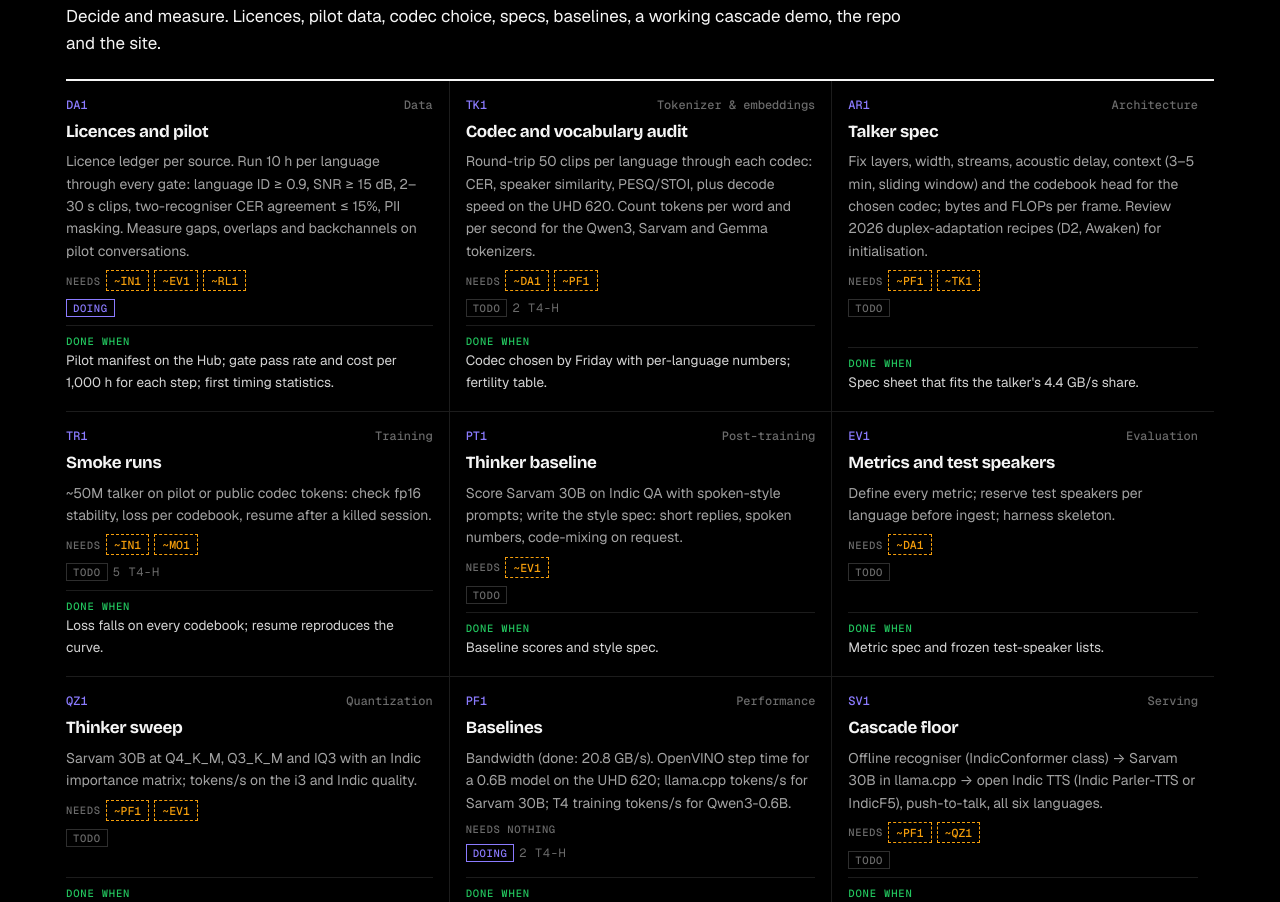
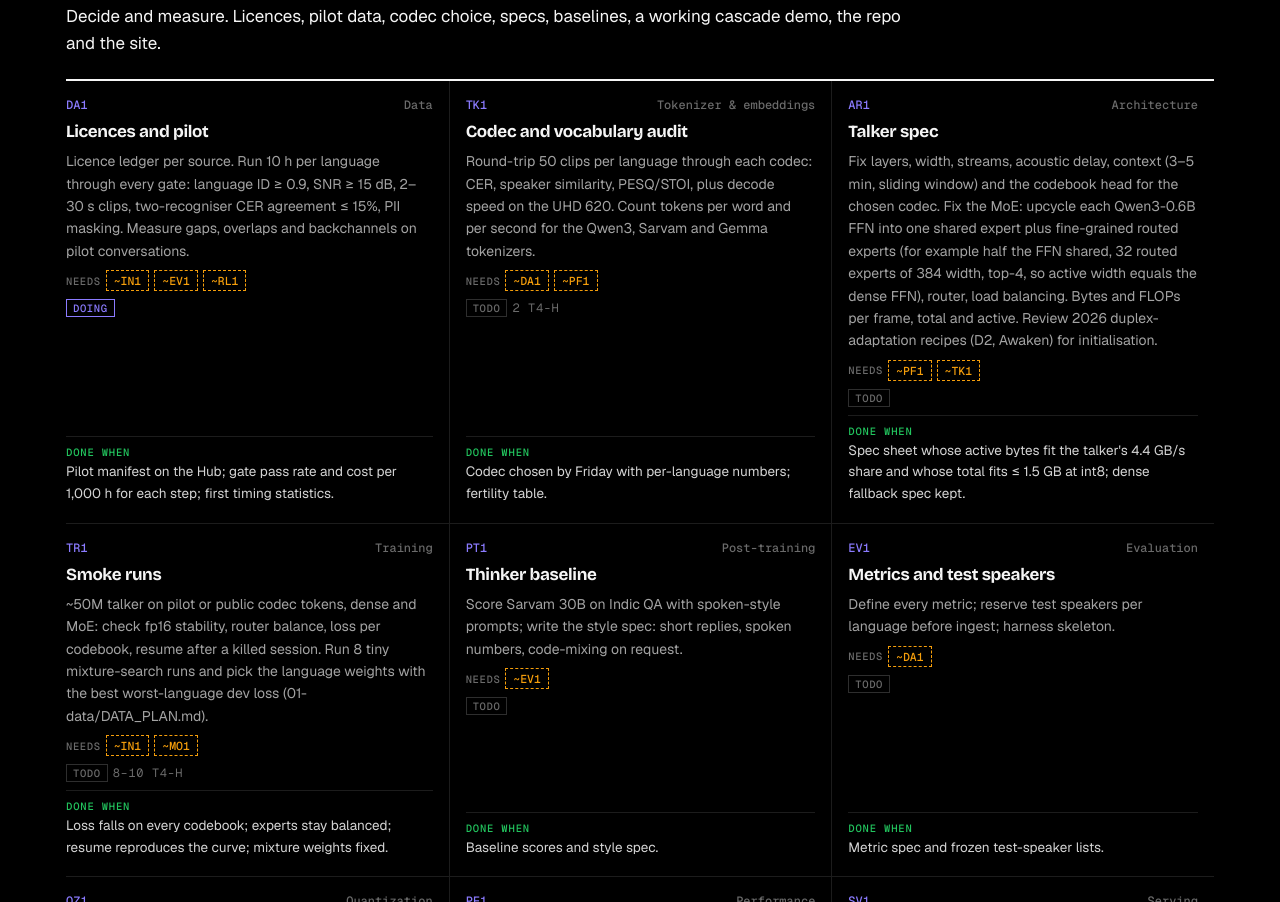
Before and after one commit to TEJASKUMAR-REDDY-J/Formant, a plain HTML site: page site/plan.html in a window 1280 px wide. Shown: the part 1898-2800 px from the top of the page. Drawn offline with nearby package versions, Linux system fonts and the light colour scheme.

Commit message:
Plan v10: talker becomes a Mixture-of-Experts upcycled from Qwen3-0.6B
AR: ~1.4B total, ~0.5B active per frame (shared expert plus fine-grained
routed experts, active width equal to the dense FFN), dense 0.6B kept as
fallback. TR: dense vs MoE smoke runs and mixture search in TR1; ZeRO-2,
8-bit AdamW and global-batch load balancing in TR2; GPU estimates raised
to 307-464 T4-hours. QZ calibrates every expert, PF1 measures expert
dispatch on the UHD 620, MO tracks expert use per language. Adds the
Qwen3-Omni reference, an MoE-on-iGPU risk, and updates the site and README.

```diff
--- a/site/plan-data.js
+++ b/site/plan-data.js
@@ -6,7 +6,7 @@
    status: "todo" | "doing" | "done" | "cut" */
 window.PLAN = {
   name: "Formant",
-  version: "v9",
+  version: "v10",
   updated: "2026-11-20",
   goal: "Formant v0.1 in four weeks: an offline voice agent on one i3 laptop that holds a full-duplex conversation in Hindi, English and Hinglish, with Bengali, Marathi, Tamil and Telugu answered through the cascade fallback until v0.2.",
   constraints: [
@@ -56,13 +56,13 @@ window.PLAN = {
     {
       code: "AR", num: "03", folder: "03-architecture", name: "Architecture",
       means: "The shape of every model and how they connect: the talker, its codebook head, the thinker, the turn-state signals and the thinker–talker link.",
-      scope: ["Talker: Qwen3-0.6B over 80 ms frames, user + own audio streams, inner-monologue text", "Codebook head: depth transformer for RVQ codecs, parallel heads for FSQ codecs", "Thinker: Sarvam 30B (2.4B active) on the CPU", "Text-only thinker → talker coupling"],
+      scope: ["Talker: Mixture-of-Experts upcycled from Qwen3-0.6B, ~1.4B total and ~0.5B active per 80 ms frame; user + own audio streams, inner-monologue text", "Codebook head: depth transformer for RVQ codecs, parallel heads for FSQ codecs", "Thinker: Sarvam 30B (2.4B active) on the CPU", "Text-only thinker → talker coupling"],
       out: ["Hidden-state coupling adapters (v0.2)", "Course 120B slice as the thinker (v0.2, depends on the course run)"],
-      expect: ["The talker shape is well trodden (Moshi pattern) and low risk", "Coupling is the novel part and the main design risk", "A 2B talker such as LFM3-Audio-2B would read ~1 GB every 80 ms at 4 bits, about 12.5 GB/s, which is too much for the i3's shared bus"],
+      expect: ["The streams follow the well-trodden Moshi pattern; the MoE body follows Qwen3-Omni's MoE talker", "MoE gives the talker ~3× the capacity of the dense 0.6B at the same bus traffic, because only the active experts are read each frame", "Expert dispatch speed on the UHD 620 is unproven; the dense Qwen3-0.6B talker stays as the fallback on the same data and tables", "Coupling is the novel part and the main design risk", "A 2B talker such as LFM3-Audio-2B would read ~1 GB every 80 ms at 4 bits, about 12.5 GB/s, which is too much for the i3's shared bus"],
       inputs: ["Measured budgets (08-performance)", "Codec choice (02-tokenizer)", "Thinker speed (07-quantization)"],
       outputs: ["Spec sheets and interface definitions → 04-training, 05-post-training, 09-serving"],
       cells: [
-        { id: "AR1", title: "Talker spec", goal: "Fix layers, width, streams, acoustic delay, context (3–5 min, sliding window) and the codebook head for the chosen codec; bytes and FLOPs per frame. Review 2026 duplex-adaptation recipes (D2, Awaken) for initialisation.", done: "Spec sheet that fits the talker's 4.4 GB/s share.", needs: ["~PF1", "~TK1"], gpu: "", status: "todo" },
+        { id: "AR1", title: "Talker spec", goal: "Fix layers, width, streams, acoustic delay, context (3–5 min, sliding window) and the codebook head for the chosen codec. Fix the MoE: upcycle each Qwen3-0.6B FFN into one shared expert plus fine-grained routed experts (for example half the FFN shared, 32 routed experts of 384 width, top-4, so active width equals the dense FFN), router, load balancing. Bytes and FLOPs per frame, total and active. Review 2026 duplex-adaptation recipes (D2, Awaken) for initialisation.", done: "Spec sheet whose active bytes fit the talker's 4.4 GB/s share and whose total fits ≤ 1.5 GB at int8; dense fallback spec kept.", needs: ["~PF1", "~TK1"], gpu: "", status: "todo" },
         { id: "AR2", title: "Thinker and turn state", goal: "Confirm Sarvam 30B at the QZ1 setting. Define the talker's turn-state outputs (end-of-turn, backchannel, barge-in), following plug-in turn detectors such as SoulX-Duplug and X2-Turn.", done: "Thinker fixed for v0.1: ≥ 5 tokens/s on the i3, fits ≤ 14 GB. Turn-state spec written.", needs: ["AR1", "QZ1", "PT1"], gpu: "", status: "todo" },
         { id: "AR3", title: "Coupling interface", goal: "Thinker streams its reply plan as text into the talker's monologue slot; turn-state goes back; the thinker drafts while the user is still talking. Compare with 2026 designs for linking duplex models to external LLMs (Context Spanning, MoshiRAG).", done: "Protocol spec and a working text-coupled loop on a T4.", needs: ["AR2", "TK2"], gpu: "", status: "todo" },
         { id: "AR4", title: "Review and v0.2 design", goal: "Use week-3 results to decide v0.2: adapters, five-language duplex, bigger voice set.", done: "Architecture note with v0.2 decisions.", needs: ["AR3", "TR3", "EV3"], gpu: "", status: "todo" }
@@ -72,15 +72,15 @@ window.PLAN = {
       code: "TR", num: "04", folder: "04-training", name: "Training",
       merged: "New section: the first draft had post-training but no pre-training, which is the largest GPU cost.",
       means: "Pre-training the talker: smoke runs, speech pre-training on the voice set, two-stream dialogue training, robustness.",
-      scope: ["Smoke runs on a small model", "0.6B speech pre-training on ~2–2.4k h, 2–3 epochs", "Hindi, English and Hinglish two-stream dialogue training", "Noise, crosstalk and echo robustness"],
+      scope: ["Smoke runs on a small model, dense vs MoE, and the data-mixture search", "MoE talker speech pre-training on ~2–2.4k h, 2–3 epochs, upcycled from Qwen3-0.6B", "Hindi, English and Hinglish two-stream dialogue training", "Noise, crosstalk and echo robustness"],
       out: ["Training on 5–10k h (v0.2)", "Duplex training in Bengali, Marathi, Tamil and Telugu (v0.2)"],
-      expect: ["About 20–30 T4-hours per epoch on ~2k h at realistic T4 efficiency", "fp16 only, so loss scaling must be watched", "Expect intelligible Hindi and English speech with natural turn timing; voice quality below Sarvam's Bulbul"],
+      expect: ["About 25–40 T4-hours per epoch on ~2k h at realistic T4 efficiency; expert dispatch costs ~20–30% over dense", "fp16 only, so loss scaling must be watched; the router runs in fp32 with a z-loss", "Upcycling, not training from scratch: ~334M frames is too little data for a fresh MoE", "Expect intelligible Hindi and English speech with natural turn timing; voice quality below Sarvam's Bulbul"],
       inputs: ["Token shards (01-data)", "Frozen tokenizers (02-tokenizer)", "Runner (10-infrastructure)", "Dashboards (11-monitoring)"],
       outputs: ["Talker checkpoints on the Hub → 05-post-training, 07-quantization, 09-serving"],
       cells: [
-        { id: "TR1", title: "Smoke runs", goal: "~50M talker on pilot or public codec tokens: check fp16 stability, loss per codebook, resume after a killed session.", done: "Loss falls on every codebook; resume reproduces the curve.", needs: ["~IN1", "~MO1"], gpu: "5", status: "todo" },
-        { id: "TR2", title: "Launch pre-training", goal: "Initialise from Qwen3-0.6B with the frozen tables; stream shards as they land; DDP on 2× T4.", done: "Run passes 1 epoch with stable loss; checkpoint every 30–45 min on the Hub.", needs: ["TR1", "AR1", "~TK2", "~DA2", "~PF2"], gpu: "25–35", status: "todo" },
-        { id: "TR3", title: "Finish pre-training, dialogue", goal: "Complete 2–3 epochs; then train both streams on Hindi, English and Hinglish dialogues (synthetic + split real).", done: "Probe CER ≤ 25% in all six languages; takeover rate ≥ 0.8 in Hindi and English on held-out clips.", needs: ["TR2", "DA2", "TK2"], gpu: "70–110", status: "todo" },
+        { id: "TR1", title: "Smoke runs", goal: "~50M talker on pilot or public codec tokens, dense and MoE: check fp16 stability, router balance, loss per codebook, resume after a killed session. Run 8 tiny mixture-search runs and pick the language weights with the best worst-language dev loss (01-data/DATA_PLAN.md).", done: "Loss falls on every codebook; experts stay balanced; resume reproduces the curve; mixture weights fixed.", needs: ["~IN1", "~MO1"], gpu: "8–10", status: "todo" },
+        { id: "TR2", title: "Launch pre-training", goal: "Upcycle Qwen3-0.6B into the AR1 MoE with the frozen tables; ZeRO-2 across 2× T4 with 8-bit AdamW; global-batch load balancing (bias-based, no auxiliary loss); single-language micro-batches mixed to the DATA_PLAN ratios; add shards as they land.", done: "Run passes 1 epoch with stable loss and no dead experts; checkpoint every 30–45 min on the Hub.", needs: ["TR1", "AR1", "~TK2", "~DA2", "~PF2"], gpu: "30–45", status: "todo" },
+        { id: "TR3", title: "Finish pre-training, dialogue", goal: "Complete 2–3 epochs; then train both streams on Hindi, English and Hinglish dialogues (synthetic + split real).", done: "Probe CER ≤ 25% in all six languages; takeover rate ≥ 0.8 in Hindi and English on held-out clips.", needs: ["TR2", "DA2", "TK2"], gpu: "80–125", status: "todo" },
         { id: "TR4", title: "Robustness", goal: "Add noise, far-field audio, crosstalk and echo-like leakage; pick the final checkpoint with evaluation.", done: "Noisy CER within 5 points of clean; final checkpoint tagged.", needs: ["TR3", "EV3"], gpu: "10", status: "todo" }
       ]
     },
@@ -117,7 +117,7 @@ window.PLAN = {
     {
       code: "QZ", num: "07", folder: "07-quantization", name: "Quantization",
       means: "Shrinking every model to fit the laptop's RAM and memory bandwidth, measuring the quality each step costs.",
-      scope: ["Thinker GGUF sweep with Indic calibration", "Codec decoder in OpenVINO on the iGPU", "Talker int8 (int4 where it holds)", "Final quantised bundle"],
+      scope: ["Thinker GGUF sweep with Indic calibration", "Codec decoder in OpenVINO on the iGPU", "Talker int8 (int4 where it holds), with calibration covering every expert", "Final quantised bundle"],
       out: ["Quantisation-aware training (only if a language drops too far)"],
       expect: ["Talker int8 is close to free; int4 may hurt audio", "Thinker at ~3.5 bits loses some quality; Indic calibration text matters"],
       inputs: ["Checkpoints (04, 05)", "Harness (06-evaluation)"],
@@ -125,7 +125,7 @@ window.PLAN = {
       cells: [
         { id: "QZ1", title: "Thinker sweep", goal: "Sarvam 30B at Q4_K_M, Q3_K_M and IQ3 with an Indic importance matrix; tokens/s on the i3 and Indic quality.", done: "Speed–quality curve; one setting chosen.", needs: ["~PF1", "~EV1"], gpu: "", status: "todo" },
         { id: "QZ2", title: "Codec on the iGPU", goal: "Export the chosen codec decoder to OpenVINO fp16; save fp16 reference outputs for every component.", done: "Decoder runs well inside one 80 ms frame on the UHD 620.", needs: ["TK1", "PF1"], gpu: "1", status: "todo" },
-        { id: "QZ3", title: "Talker int8", goal: "NNCF int8 on the week-2 checkpoint (shapes are fixed); try int4.", done: "CER within 2 points of fp16 on the probe set.", needs: ["TR2", "QZ2", "~TR3"], gpu: "2", status: "todo" },
+        { id: "QZ3", title: "Talker int8", goal: "NNCF int8 on the week-2 checkpoint (shapes are fixed); calibrate on all six languages so rarely used experts see data; try int4.", done: "CER within 2 points of fp16 on the probe set.", needs: ["TR2", "QZ2", "~TR3"], gpu: "2", status: "todo" },
         { id: "QZ4", title: "Release bundle", goal: "Quantise the final talker and tuned thinker; run the full system against the references.", done: "Every language within 2 CER points of fp16; bundle tagged.", needs: ["QZ3", "~TR4", "~PT4"], gpu: "2", status: "todo" }
       ]
     },
@@ -138,7 +138,7 @@ window.PLAN = {
       inputs: ["Specs (03-architecture)", "Quantised models (07-quantization)"],
       outputs: ["Budgets and measurements → every section"],
       cells: [
-        { id: "PF1", title: "Baselines", goal: "Bandwidth (done: 20.8 GB/s). OpenVINO step time for a 0.6B model on the UHD 620; llama.cpp tokens/s for Sarvam 30B; T4 training tokens/s for Qwen3-0.6B.", done: "Baseline sheet every later number is compared to.", needs: [], gpu: "2", status: "doing" },
+        { id: "PF1", title: "Baselines", goal: "Bandwidth (done: 20.8 GB/s). OpenVINO step time on the UHD 620 for a dense 0.6B model and for an MoE with the same active size (expert dispatch); llama.cpp tokens/s for Sarvam 30B; T4 training tokens/s for Qwen3-0.6B.", done: "Baseline sheet every later number is compared to.", needs: [], gpu: "2", status: "doing" },
         { id: "PF2", title: "Training speed", goal: "Sequence packing, SDPA, chunked cross-entropy, gradient checkpointing, DDP on 2× T4, 8-bit AdamW.", done: "≥ 1.5× PF1 tokens/s with an unchanged loss curve.", needs: ["TR1", "PF1"], gpu: "5", status: "todo" },
         { id: "PF3", title: "Runtime speed", goal: "Talker int8 on the iGPU with KV cache and static shapes; thinker thread pinning and incremental prefill.", done: "Talker + head + codec ≤ 60 ms per 80 ms frame; thinker ≥ 5 tokens/s.", needs: ["QZ2", "AR2", "~QZ3"], gpu: "", status: "todo" },
         { id: "PF4", title: "Sustained run", goal: "Both models live for 30 minutes; throttle the thinker to protect the frame deadline; record temperatures.", done: "< 1% missed frames over 30 minutes.", needs: ["PF3", "SV3"], gpu: "", status: "todo" }
@@ -183,8 +183,8 @@ window.PLAN = {
       inputs: ["Runs (04, 05)", "Harness (06)", "Runtime (09)"],
       outputs: ["Dashboards and alerts → every section"],
       cells: [
-        { id: "MO1", title: "Training metrics", goal: "Loss per codebook, text loss, loss per language, grad norm, fp16 loss scale and overflows, tokens/s, memory.", done: "Every run logs the same metric set.", needs: ["~IN1"], gpu: "", status: "todo" },
-        { id: "MO2", title: "Alarms", goal: "Auto-stop on NaN, loss spikes and falling codebook entropy; roll back to the last good checkpoint; data-gate pass-rate dashboard.", done: "A deliberately broken run is stopped automatically.", needs: ["MO1", "~TR2"], gpu: "", status: "todo" },
+        { id: "MO1", title: "Training metrics", goal: "Loss per codebook, text loss, loss per language, grad norm, fp16 loss scale and overflows, tokens/s, memory; expert use per language, router entropy and load imbalance.", done: "Every run logs the same metric set.", needs: ["~IN1"], gpu: "", status: "todo" },
+        { id: "MO2", title: "Alarms", goal: "Auto-stop on NaN, loss spikes, falling codebook entropy and dead or collapsed experts; roll back to the last good checkpoint; data-gate pass-rate dashboard.", done: "A deliberately broken run is stopped automatically.", needs: ["MO1", "~TR2"], gpu: "", status: "todo" },
         { id: "MO3", title: "Listening probes", goal: "Every N steps generate 10 fixed prompts per language; auto CER and speaker similarity; audio on the dashboard.", done: "Probe trends visible for TR3.", needs: ["MO2", "EV2"], gpu: "", status: "todo" },
         { id: "MO4", title: "Runtime telemetry", goal: "Missed frames, latency p50/p95, CPU clock and temperature, leftover echo, logged for every demo session.", done: "Telemetry attached to the release demo.", needs: ["MO3", "SV3"], gpu: "", status: "todo" }
       ]
@@ -208,6 +208,7 @@ window.PLAN = {
   critical: ["DA1", "TK1", "DA2", "TK2", "TR2", "TR3", "TR4", "QZ4", "RL4"],
   sota: [
     { name: "LiquidCodec", who: "Liquid AI · Nov 2026", what: "~74M causal codec, 12.5 Hz, 12 FSQ groups, 24 kHz; trained on 107 languages; reported ~13× faster encoding and ~3× faster decoding than Mimi at matching quality.", use: "TK1 candidate. If chosen, the talker can predict its groups in parallel instead of with a depth transformer. Licence must be checked in RL1." },
+    { name: "Qwen3-Omni", who: "Alibaba Qwen · 2025", what: "Thinker–talker omni model whose talker is itself a Mixture-of-Experts, predicting multi-codebook speech; trained in stages from broad to high-quality data, speaker fine-tune last.", use: "Pattern for Formant's MoE talker (AR1) and its training stages (01-data/DATA_PLAN.md)." },
     { name: "Mimi", who: "Kyutai", what: "12.5 Hz, 8 RVQ codebooks; the codec behind Moshi and most open duplex models.", use: "TK1 incumbent; the safest choice if LiquidCodec's licence or Indic quality fails." },
     { name: "LFM3-Audio-2B", who: "Liquid AI · 2026", what: "2B audio model that runs on laptops and phones; 18 speech languages, none Indian; LFM Open License.", use: "Reference only: as a talker it would need ~12.5 GB/s on the i3's bus. A laptop full-duplex fine-tune of it (Alba) is useful prior art." },
     { name: "Human-1", who: "Josh Talks · 2026", what: "Hindi full-duplex model trained on real conversations; open weights.", use: "Hindi baseline in EV4." },
@@ -231,11 +232,12 @@ window.PLAN = {
   ],
   risks: [
     ["Data in week 2", "Ingest, tokenising and synthetic dialogues all land in one week. Start downloads in week 1; cut to Hindi + English if late."],
-    ["GPU budget", "v0.1 needs about 290–435 T4-hours; one account gives ~240 in four weeks. Plan on two teammates' accounts."],
+    ["GPU budget", "v0.1 needs about 305–465 T4-hours; one account gives ~240 in four weeks. Plan on two teammates' accounts."],
     ["Codec on Indian languages", "Retroflex and aspirated sounds may smear. TK1 catches it in week 1; the fix is a decoder-only fine-tune that keeps tokens valid."],
     ["Echo on laptop speakers", "Full duplex hears itself. AEC3 in SV2; headset fallback for demos."],
     ["Shared memory bus", "iGPU and CPU share 20.8 GB/s. PF4 throttles the thinker to protect the talker's frame."],
     ["Coupling quality", "Text-only coupling first; fallback is the talker as a timing controller over the cascade's TTS."],
+    ["MoE talker on the iGPU", "Expert dispatch may be slow in OpenVINO on the UHD 620. PF1 measures it in week 1; if it misses the frame, the dense Qwen3-0.6B talker takes over with the same data and tables."],
     ["Kaggle terms", "One account per person. Several accounts held by one person risk losing all of them."]
   ]
 };
```
Also changed, not shown: site/index.html (+7 -7 lines), 6 other files.
